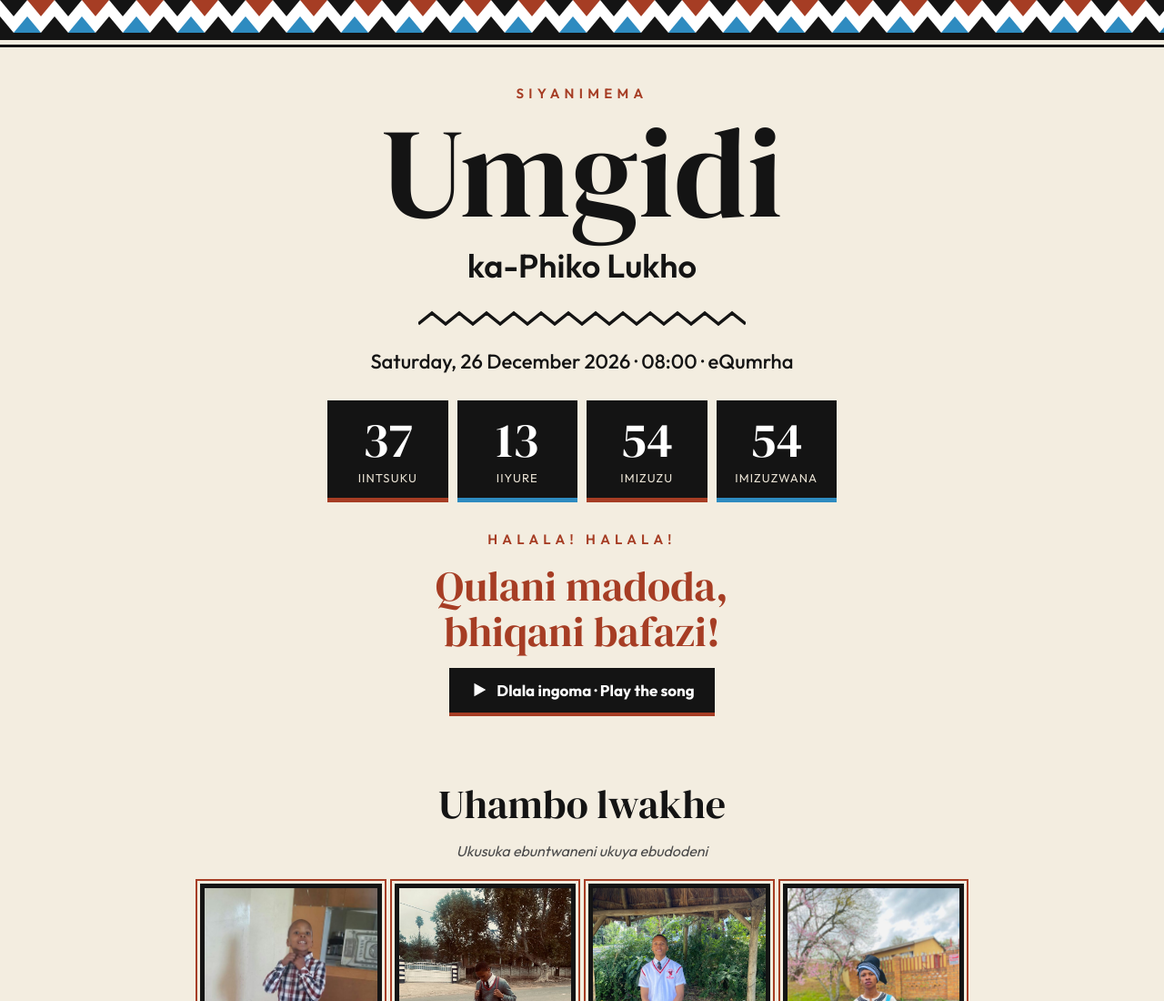
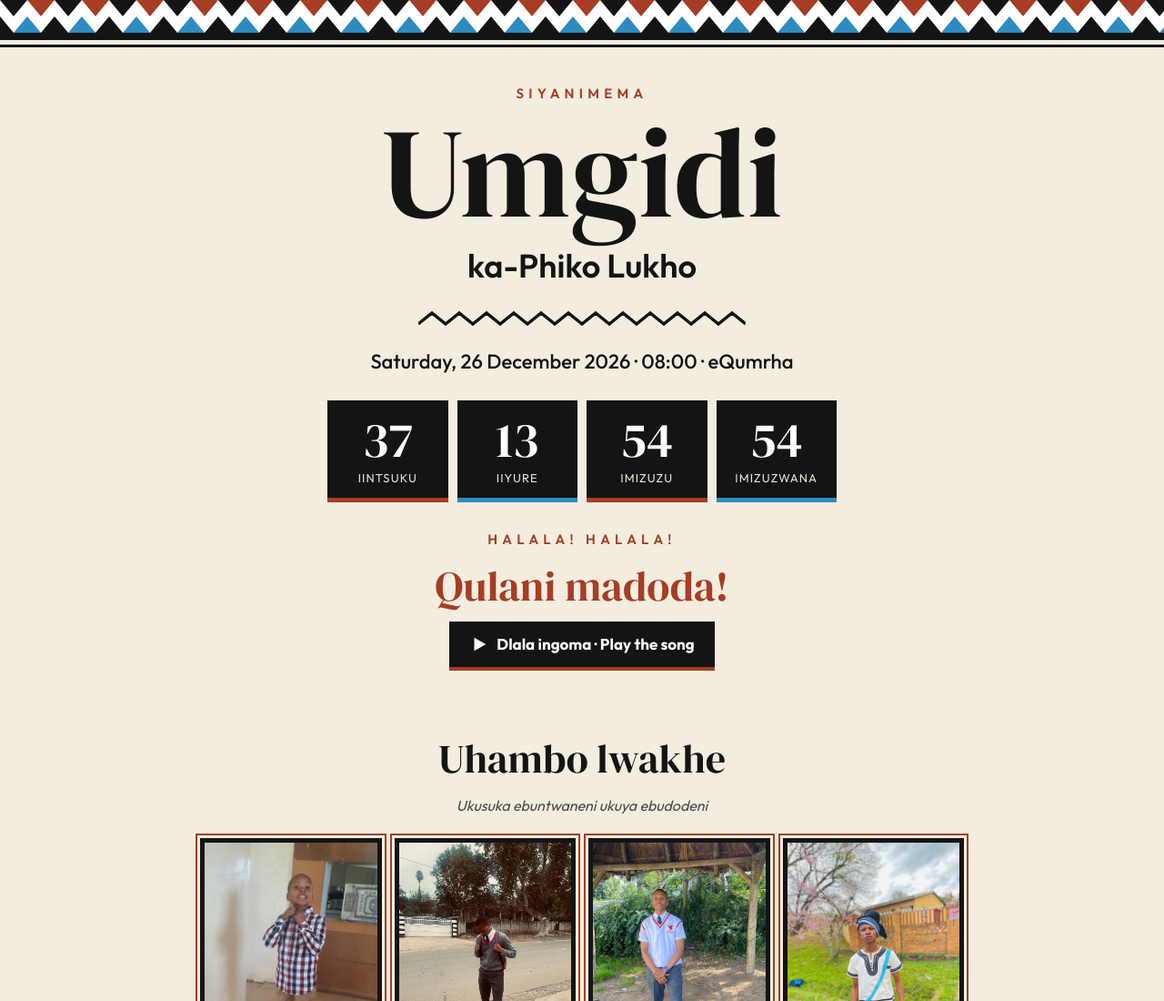
Before and after one commit to wamachumangqandu/umgidi-phiko-lukho, a plain HTML site: page index.html in a window 1280 px wide. Shown: the top 1100 px of the page at 91% size. Drawn offline with Linux system fonts and the light colour scheme.

Commit message:
Remove 'bhiqani bafazi'
Co-Authored-By: Claude Opus 5.5 <noreply@anthropic.com>
Claude-Session: https://claude.ai/code/session_016H4qYtpp55kWCSmF81PETd

```diff
--- a/index.html
+++ b/index.html
@@ -109,7 +109,7 @@
 
     <div class="call">
       <p class="kicker">HALALA! HALALA!</p>
-      <p class="callText">Qulani madoda,<br>bhiqani bafazi!</p>
+      <p class="callText">Qulani madoda!</p>
       <button type="button" id="play" aria-pressed="false">
         <svg id="icPlay" width="22" height="22" viewBox="0 0 24 24" aria-hidden="true"><polygon points="6,4 20,12 6,20" fill="currentColor"/></svg>
         <svg id="icPause" width="22" height="22" viewBox="0 0 24 24" aria-hidden="true" style="display:none"><rect x="5" y="4" width="5" height="16" fill="currentColor"/><rect x="14" y="4" width="5" height="16" fill="currentColor"/></svg>
```
